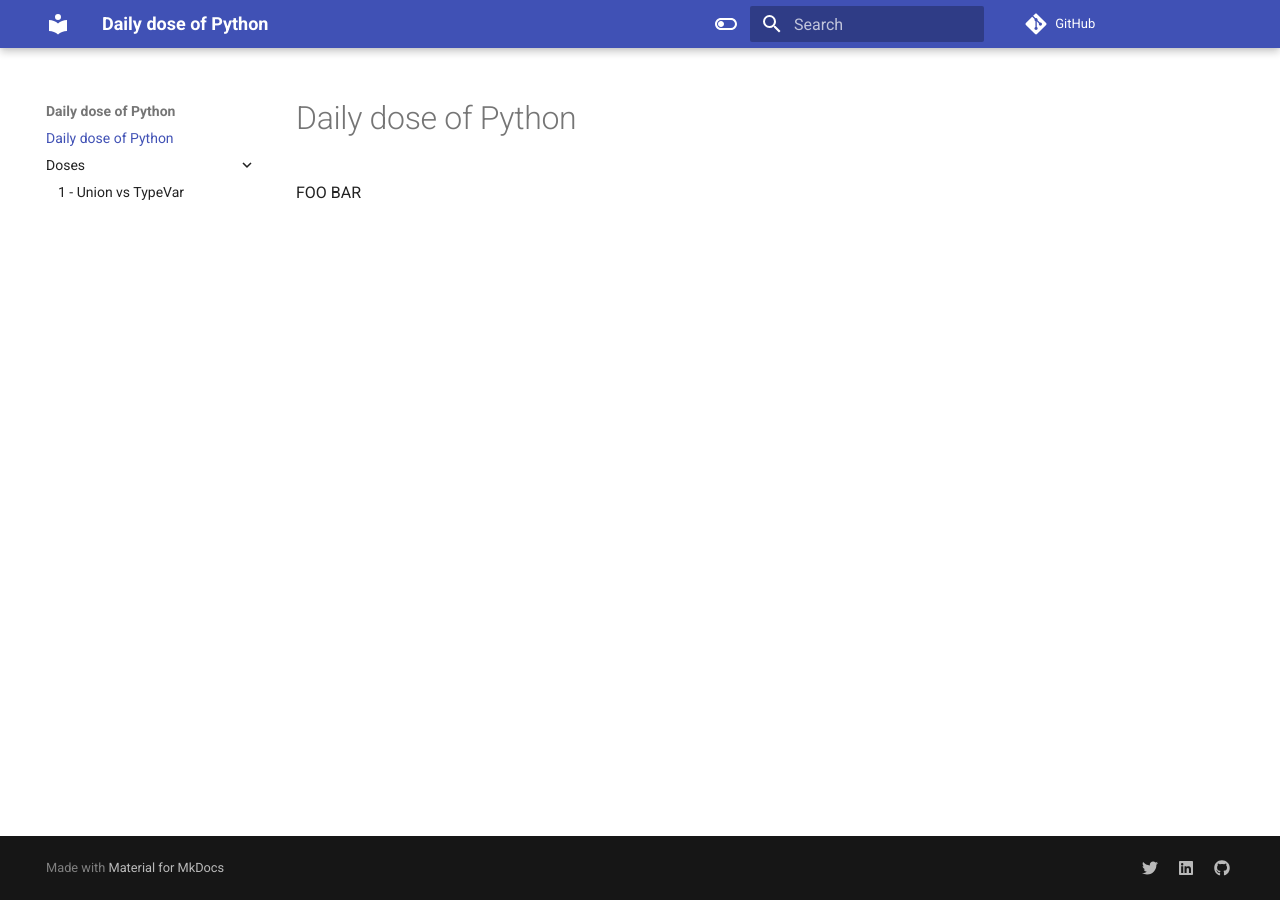
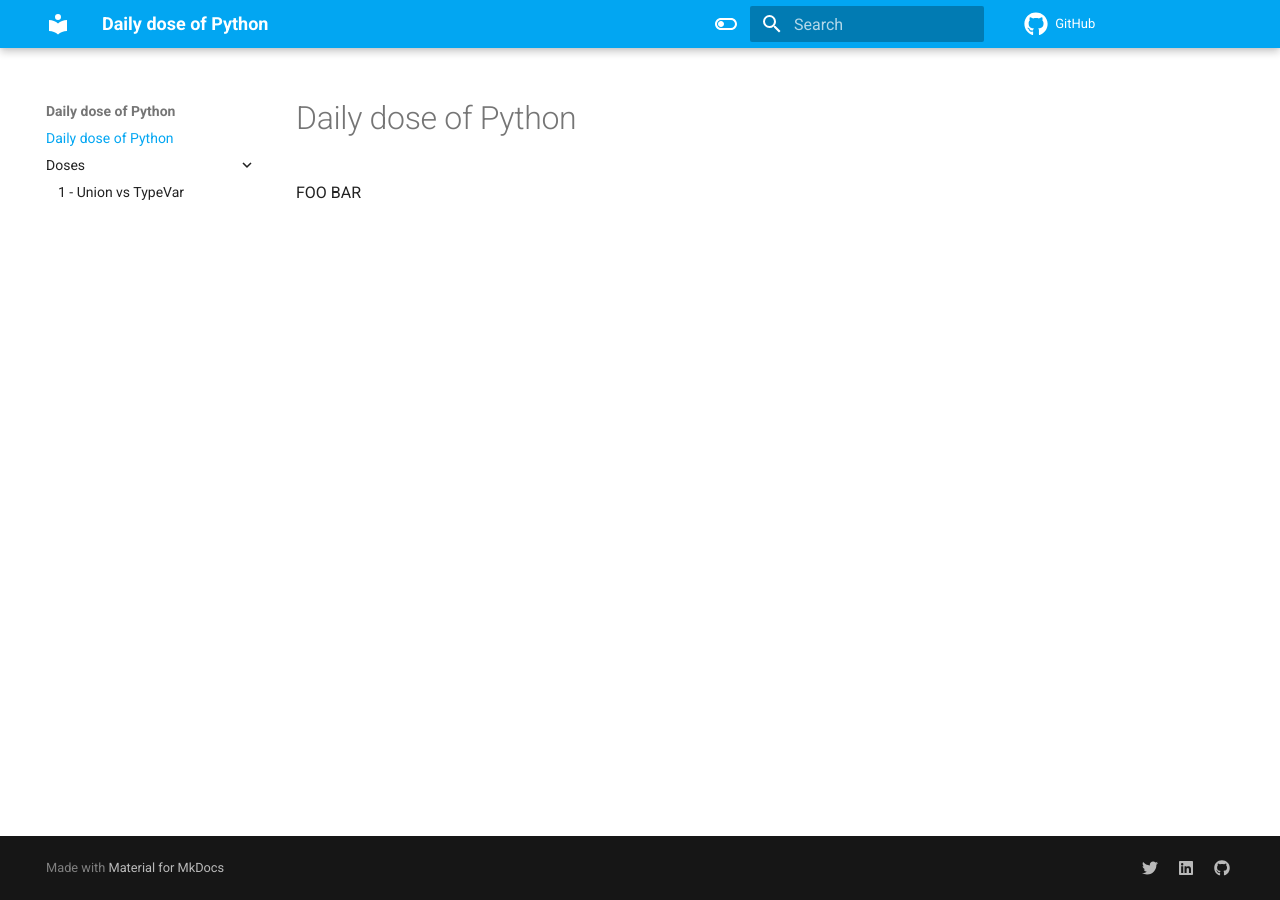
Before and after one commit to python254/dose-of-python, an MkDocs documentation site: the page built from docs/index.md, in a window 1280 px wide. Built offline with MkDocs 1.6.1 and Material for MkDocs 9.7.7, drawn with Linux system fonts in a browser that asks for light colours; comment, search, counter and statistics services are not loaded.

Commit message:
Tune theme

```diff
--- a/mkdocs.yml
+++ b/mkdocs.yml
@@ -8,13 +8,17 @@ theme:
     - navigation.expand
   palette:
     - scheme: default
+      primary: light blue
       toggle:
         icon: material/toggle-switch-off-outline
         name: Switch to dark mode
     - scheme: slate
+      primary: indigo
       toggle:
         icon: material/toggle-switch
         name: Switch to light mode
+  icon:
+    repo: fontawesome/brands/github
 
 markdown_extensions:
   - pymdownx.snippets:
```
